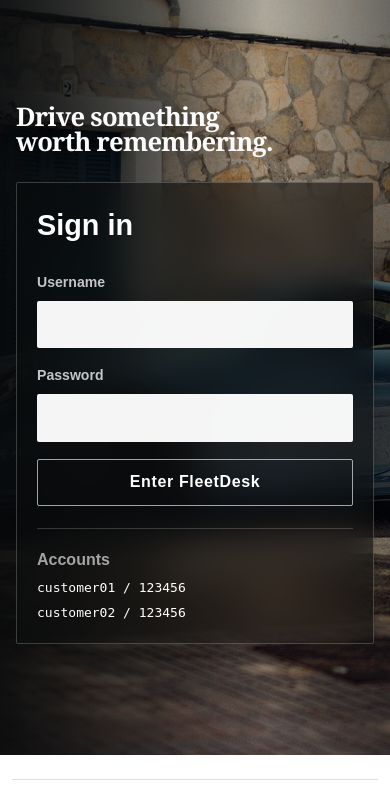
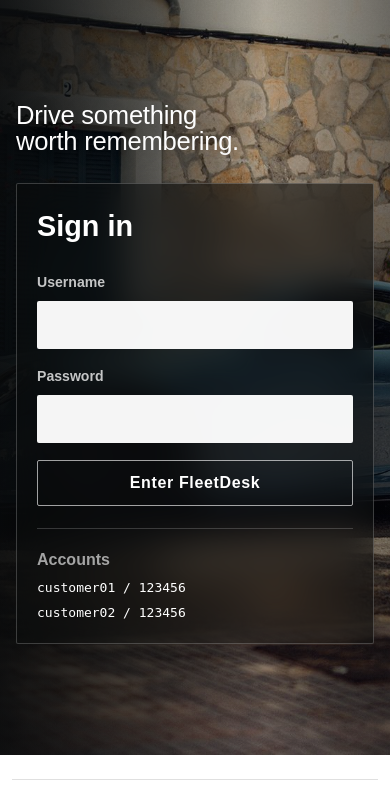
Before and after one commit to 123dvfj123/Comp3810sef_group36, a Node server app: page /login in a window 390 px wide. Shown: the part 68-863 px from the top of the page. Run offline with Node 20, Linux system fonts and the light colour scheme; some libraries are stand-ins or nearby versions.

Commit message:
Use original sans-serif headline font

```diff
--- a/public/css/main.css
+++ b/public/css/main.css
@@ -582,11 +582,10 @@ dd {
   margin-bottom: 0;
   max-width: 640px;
   color: #fff;
-  font-family: Georgia, "Times New Roman", serif;
   font-size: clamp(2.6rem, 4.3vw, 4.15rem);
-  font-weight: 700;
-  line-height: 0.98;
-  letter-spacing: -0.025em;
+  font-weight: 500;
+  line-height: 1;
+  letter-spacing: -0.01em;
   text-shadow: 0 2px 24px rgba(0, 0, 0, 0.25);
 }
 
@@ -888,7 +887,7 @@ dd {
   .login-hero .login-copy h1 {
     max-width: 100%;
     font-size: clamp(1.6rem, 6vw, 2.2rem);
-    letter-spacing: -0.03em;
+    letter-spacing: -0.01em;
   }
 }
 @media (max-width: 980px) {
```
